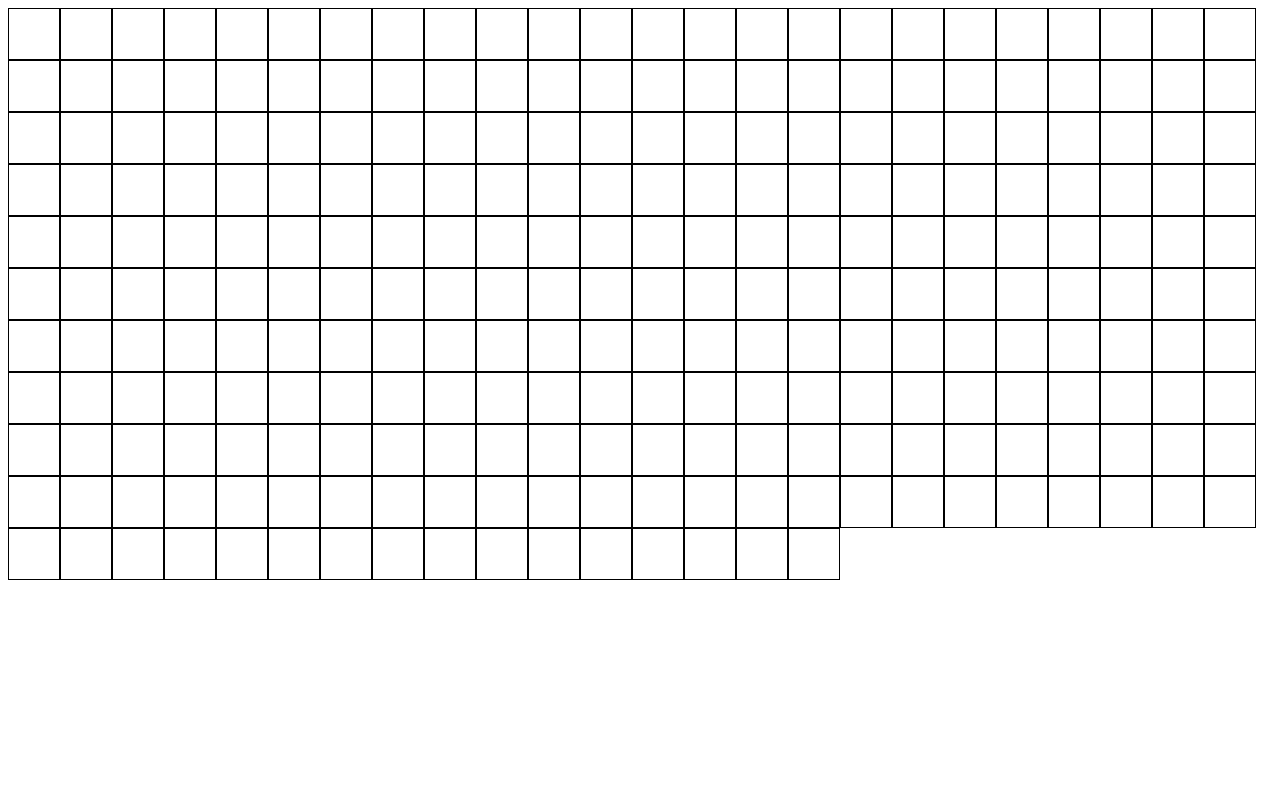
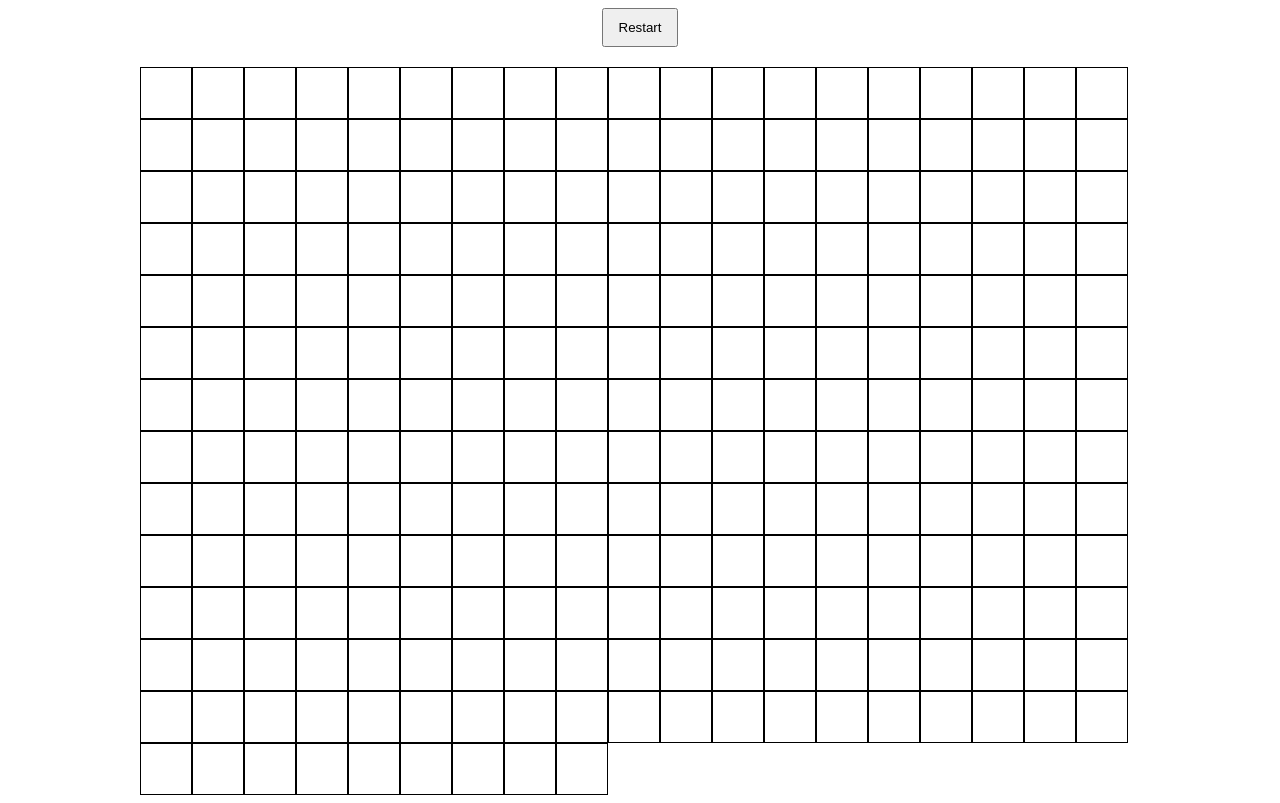
Before and after one commit to dustics4/Etch-A-Sketch, a plain HTML site: page index.html in a window 1280 px wide. Drawn offline with Linux system fonts and the light colour scheme.

Commit message:
Works fine now

```diff
--- a/css/style.css
+++ b/css/style.css
@@ -11,7 +11,7 @@ body {
 
 .container-wrap {
     margin: 0;
-    min-width: 900px;
+
 
     position: relative;
     display: flex;
@@ -23,8 +23,14 @@ body {
     display: flex;
     flex-wrap: wrap;
     flex-direction: row;
+    max-width: 1000px;
 }
 
 .square {
     background-color: white;
 }
+
+.newRound {
+    padding: 10px 15px;
+    margin-bottom: 20px;
+}
--- a/index.html
+++ b/index.html
@@ -9,9 +9,9 @@
     <title>Etch-A-Sketch</title>
 </head>
 <body>
-    <div class="container-wrapper">
+        <button class="newRound"> Restart </button>
         <div class="container"></div>
-    </div>
+
 
     <script src="index.js">
     </script>
--- a/index.js
+++ b/index.js
@@ -4,17 +4,15 @@
 // borders and margins adjust the size of the squares
 
 const container = document.querySelector('.container');
-const square = document.getElementsByClassName('.square');
-let nothingness = false;
+const newButton = document.querySelector('.newRound')
 
-
-createGrid();
 
 
 // Create the grid
-function createGrid()  {
-    for (let row = 0; row < 16; row++) {
-        for (let col = 0; col < 16; col++) {
+function createGrid(height = 16, width =16)  {
+    //Make a row and column for each height or width
+    for (let row = 0; row < height; row++) {
+        for (let col = 0; col < width; col++) {
           // Create a new div element for each cell
           const cell = document.createElement("div");
           cell.classList.add("square");
@@ -36,3 +34,16 @@ function createGrid()  {
         }
       }
 }
+
+newButton.addEventListener('click' , (e) => {
+  const gridCol = Number.parseInt(prompt("Enter the amount of grid Columns : ")) ;
+  const gridRows = Number.parseInt(prompt("Enter the amount of grid rows  : ")) ;
+
+  container.innerHTML = "";
+  //Take input and create the grid
+  createGrid(gridCol, gridRows);
+
+} );
+
+
+createGrid();
```
